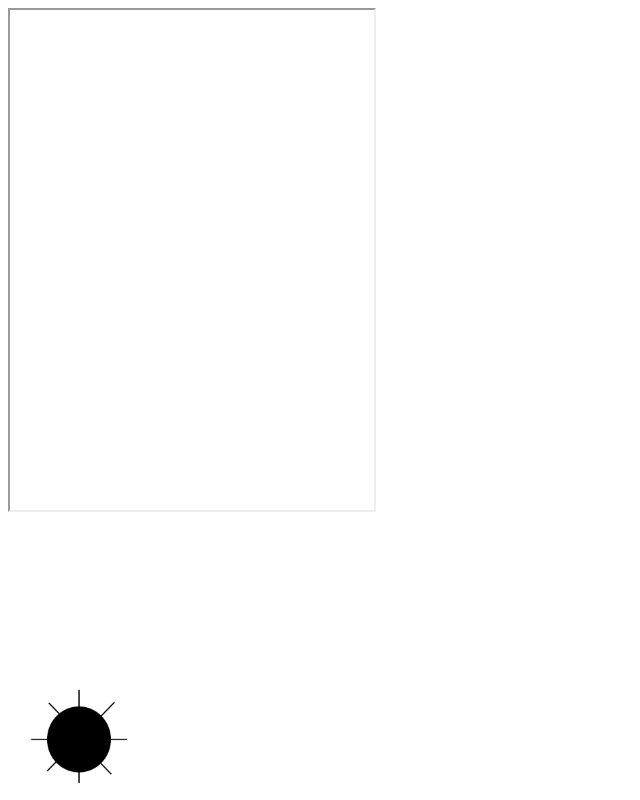
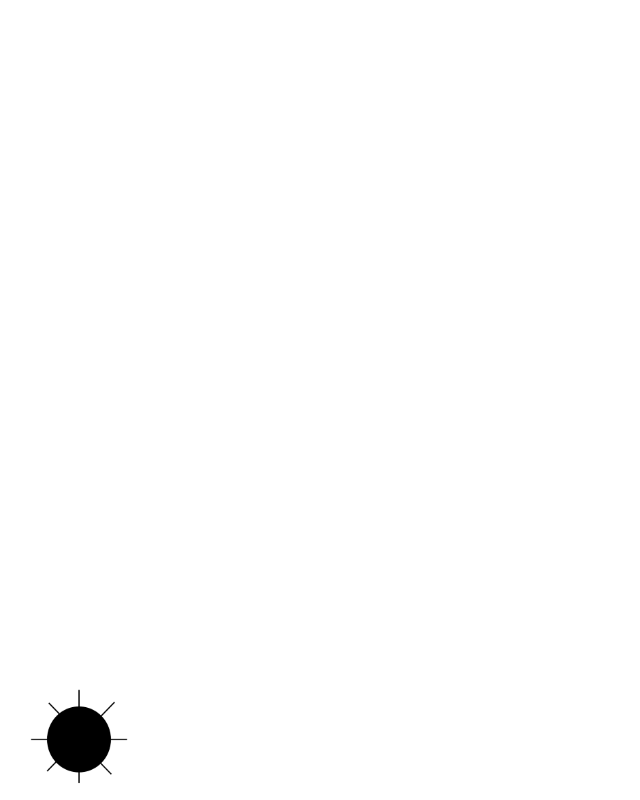
Before and after one commit to AdvanceOnOS/mischiefWebGUI-ConceptMobile, a plain HTML site: page index.html in a window 1280 px wide. Shown: the whole page, without its empty margins (0-640 px from the left). Drawn offline with Linux system fonts and the light colour scheme.

Commit message:
Updated Concept

```diff
--- a/index.html
+++ b/index.html
@@ -5,5 +5,5 @@
     <link rel="stylesheet" href="stylesheet.css">
 <meta charset="UTF-8">
     <meta name="viewport" content="width=device-width, initial-scale=1.0">
-        <iframe name="window" height="500px" width="364px"></iframe>
+        <iframe name="window" height="500px" width="364px"style="border:none;"></iframe>
        <div class="settings"><a href="/mischiefWebGUI-ConceptMobile/System/Settings.aoap/index.html" target="window"</a>    <img src="/mischiefWebGUI-ConceptMobile/System/Settings.aoap/icon.png" style="width:100px;height:100px;">               </div>
```
